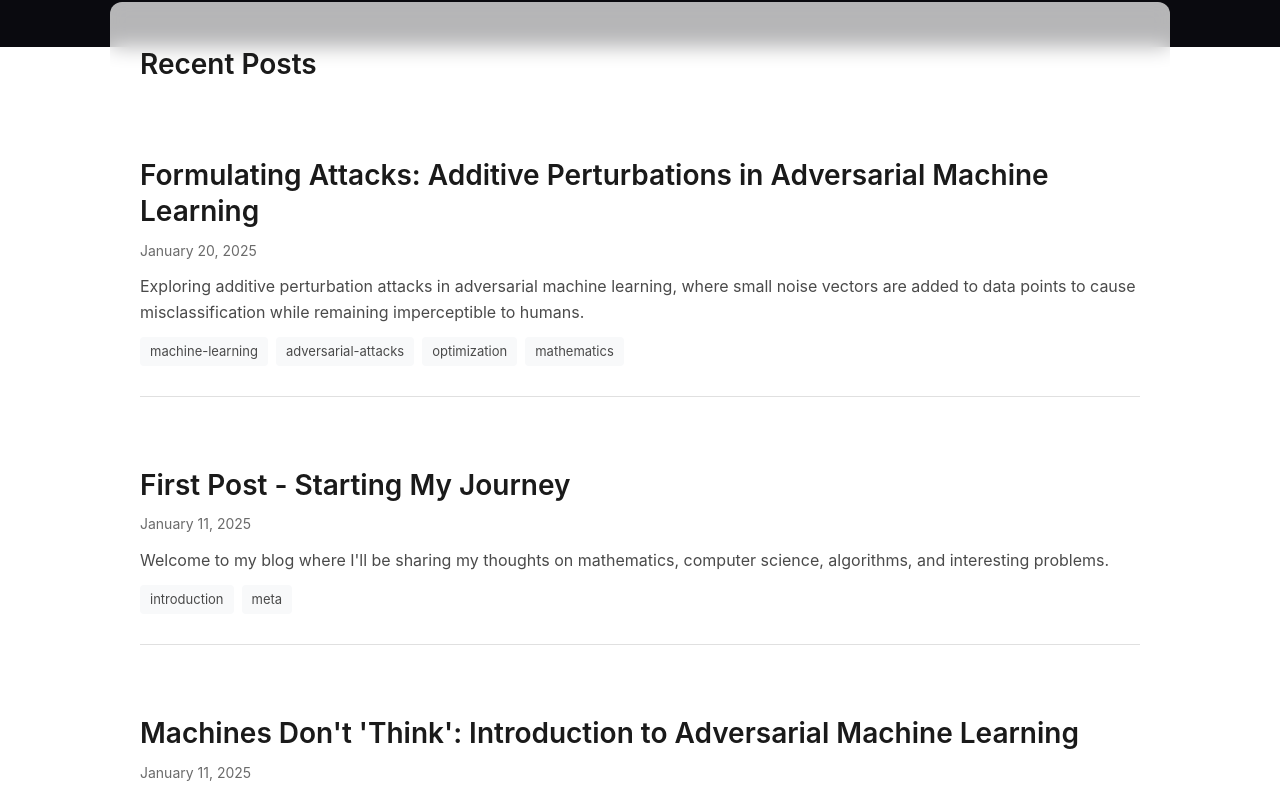
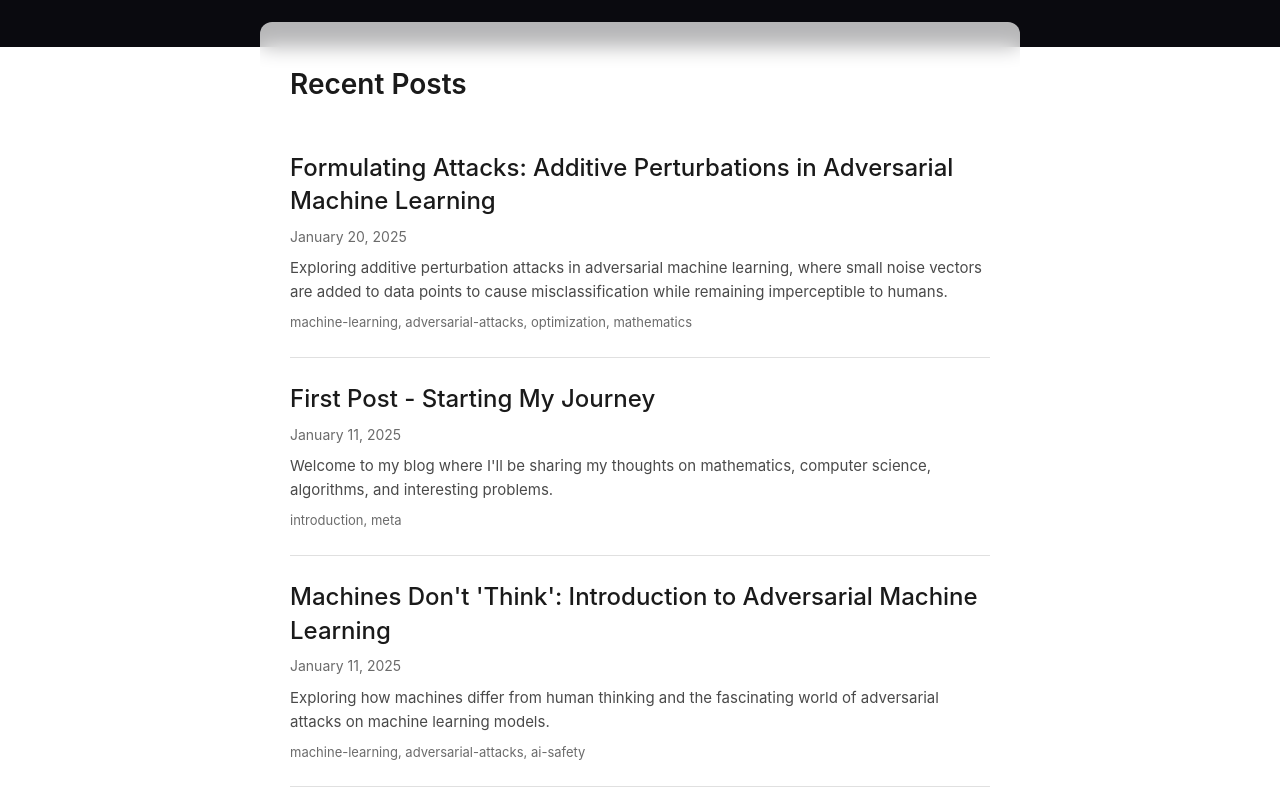
Before and after one commit to actionproject-madhav/Blog_Posts, a React (Vite) app in the folder Frontend/: page / in a window 1280 px wide. Shown: the part 753-1552 px from the top of the page. Built offline with nearby package versions, Linux system fonts and the light colour scheme; no server answers.

Commit message:
change the blog page

```diff
--- a/Frontend/src/components/BlogPost.jsx
+++ b/Frontend/src/components/BlogPost.jsx
@@ -44,14 +44,14 @@ function BlogPost() {
   }
 
   return (
-    <article className="blog-content">
+    <article className="blog-content" style={{ background: 'var(--bg-primary)', padding: '60px 0', minHeight: '100vh' }}>
       <div className="blog-header">
         <h1>{post.title}</h1>
         <div className="blog-meta">
           {formatDate(post.date)}
         </div>
         {post.tags && post.tags.length > 0 && (
-          <div className="blog-card-tags" style={{ marginTop: '16px' }}>
+          <div className="blog-card-tags" style={{ marginTop: '8px', display: 'block' }}>
             {post.tags.map((tag, index) => (
               <span key={index} className="tag">
                 {tag}
--- a/Frontend/src/index.css
+++ b/Frontend/src/index.css
@@ -69,22 +69,23 @@ body {
 
 .main-content {
   flex: 1;
-  max-width: 1100px;
+  max-width: 800px;
   margin: 0 auto;
-  padding: 0;
+  padding: 0 20px;
   width: 100%;
   overflow-x: hidden;
   position: relative;
   z-index: 1;
-  background-color: transparent;
 }
 
+/* Blog pages have solid background (no Spline) - handled via inline styles */
+
 .main-content > *:not(.hero-with-spline):not(.content-section) {
-  padding: 0 20px;
+  padding: 0;
 }
 
 .main-content > *:not(.hero-with-spline):first-of-type:not(.content-section) {
-  padding-top: 40px;
+  padding-top: 60px;
 }
 
 .header {
@@ -260,73 +261,81 @@ a[href*="spline.design"] {
 }
 
 .blog-grid {
-  display: grid;
-  gap: 40px;
-  margin-top: 40px;
+  display: block;
+  margin-top: 0;
 }
 
 .blog-card {
   text-decoration: none;
   color: inherit;
   display: block;
-  padding: 30px 0;
+  padding: 24px 0;
   border-bottom: 1px solid var(--border);
-  transition: opacity 0.2s;
+  transition: color 0.2s;
 }
 
 .blog-card:hover {
-  opacity: 0.7;
+  color: var(--text-primary);
+}
+
+.blog-card:hover h2 {
+  text-decoration: underline;
 }
 
 .blog-card h2 {
-  font-size: 28px;
-  font-weight: 600;
-  margin-bottom: 10px;
-  line-height: 1.3;
+  font-size: 24px;
+  font-weight: 500;
+  margin-bottom: 8px;
+  line-height: 1.4;
 }
 
 .blog-card-meta {
   color: var(--text-muted);
   font-size: 14px;
-  margin-bottom: 12px;
+  margin-bottom: 8px;
 }
 
 .blog-card-excerpt {
   color: var(--text-secondary);
-  font-size: 16px;
+  font-size: 15px;
   line-height: 1.6;
+  margin-top: 8px;
 }
 
 .blog-card-tags {
-  display: flex;
-  gap: 8px;
-  margin-top: 12px;
-  flex-wrap: wrap;
+  display: block;
+  margin-top: 8px;
+  font-size: 13px;
+  color: var(--text-muted);
 }
 
 .tag {
-  background-color: var(--bg-secondary);
-  padding: 4px 10px;
-  border-radius: 4px;
+  background: none;
+  padding: 0;
+  border-radius: 0;
   font-size: 13px;
-  color: var(--text-secondary);
+  color: var(--text-muted);
+}
+
+.tag:not(:last-child)::after {
+  content: ', ';
 }
 
 .blog-content {
-  margin-top: 40px;
+  margin-top: 0;
 }
 
 .blog-header {
-  margin-bottom: 40px;
-  padding-bottom: 30px;
-  border-bottom: 1px solid var(--border);
+  margin-bottom: 32px;
+  padding-bottom: 16px;
+  border-bottom: none;
 }
 
 .blog-header h1 {
-  font-size: 42px;
-  font-weight: 700;
-  margin-bottom: 16px;
-  line-height: 1.2;
+  font-size: 36px;
+  font-weight: 600;
+  margin-bottom: 12px;
+  line-height: 1.3;
 }
 
 .blog-meta {
@@ -589,10 +598,9 @@ a[href*="spline.design"] {
 }
 
 .comment {
-  padding: 20px;
-  border: 1px solid var(--border);
-  border-radius: 8px;
-  background-color: var(--bg-secondary);
+  padding: 16px 0;
+  border-bottom: 1px solid var(--border);
+  background: none;
 }
 
 .comment-header {
--- a/Frontend/src/pages/BlogList.jsx
+++ b/Frontend/src/pages/BlogList.jsx
@@ -18,8 +18,8 @@ function BlogList() {
   }
 
   return (
-    <div>
-      <h1 style={{ fontSize: '42px', marginBottom: '40px', fontWeight: '700' }}>
+    <div style={{ background: 'var(--bg-primary)', padding: '60px 0', minHeight: '100vh' }}>
+      <h1 style={{ fontSize: '32px', marginBottom: '32px', fontWeight: '500' }}>
         All Posts
       </h1>
       <div className="blog-grid">
```
